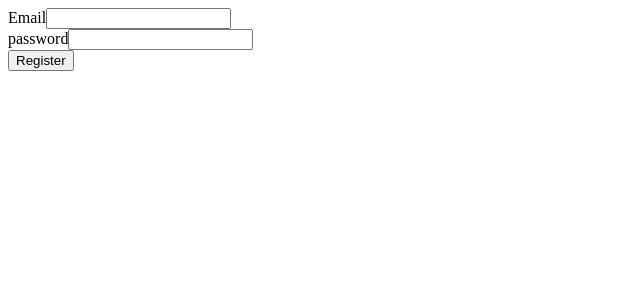
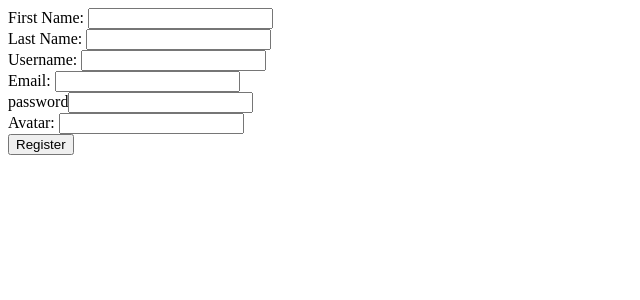
Before and after one commit to MarthaBarahona/Week8--MarthaBarahona-Login, an Angular app: page /register in a window 1280 px wide. Shown: the top 300 px of the page, without its empty margins (0-640 px from the left). Built offline with nearby package versions, Linux system fonts and the light colour scheme.

Commit message:
Added more html tags

```diff
--- a/src/app/components/register/register.component.html
+++ b/src/app/components/register/register.component.html
@@ -1,11 +1,33 @@
 <form [formGroup]="formRegister" (ngSubmit)="register(formRegister.value)">
   <div class="form-group">
-    <label for="email">Email</label>
+    <label for="firstname">First Name: </label>
+    <input formControlName="firstname" id="firstname" type="text" class="form-control">
+  </div>
+
+  <div class="form-group">
+    <label for="lastname">Last Name: </label>
+    <input formControlName="lastname" id="lastname" type="text" class="form-control"/>
+  </div>
+
+  <div class="form-group">
+    <label for="username">Username: </label>
+    <input formControlName="username" id="username" type="text" class="form-control"/>
+  </div>
+
+  <div class="form-group">
+    <label for="email">Email: </label>
     <input formControlName="email" id="email" type="text" class="form-control"/>
   </div>
+
   <div class="form-group">
     <label for="password">password</label>
     <input formControlName="password" id="password" type="text" class="form-control"/>
   </div>
+
+  <div class="form-group">
+    <label for="image">Avatar: </label>
+    <input formControlName="image" id="image" type="text" class="form-control"/>
+  </div>
+
   <button type="submit">Register</button>
 </form>
```
